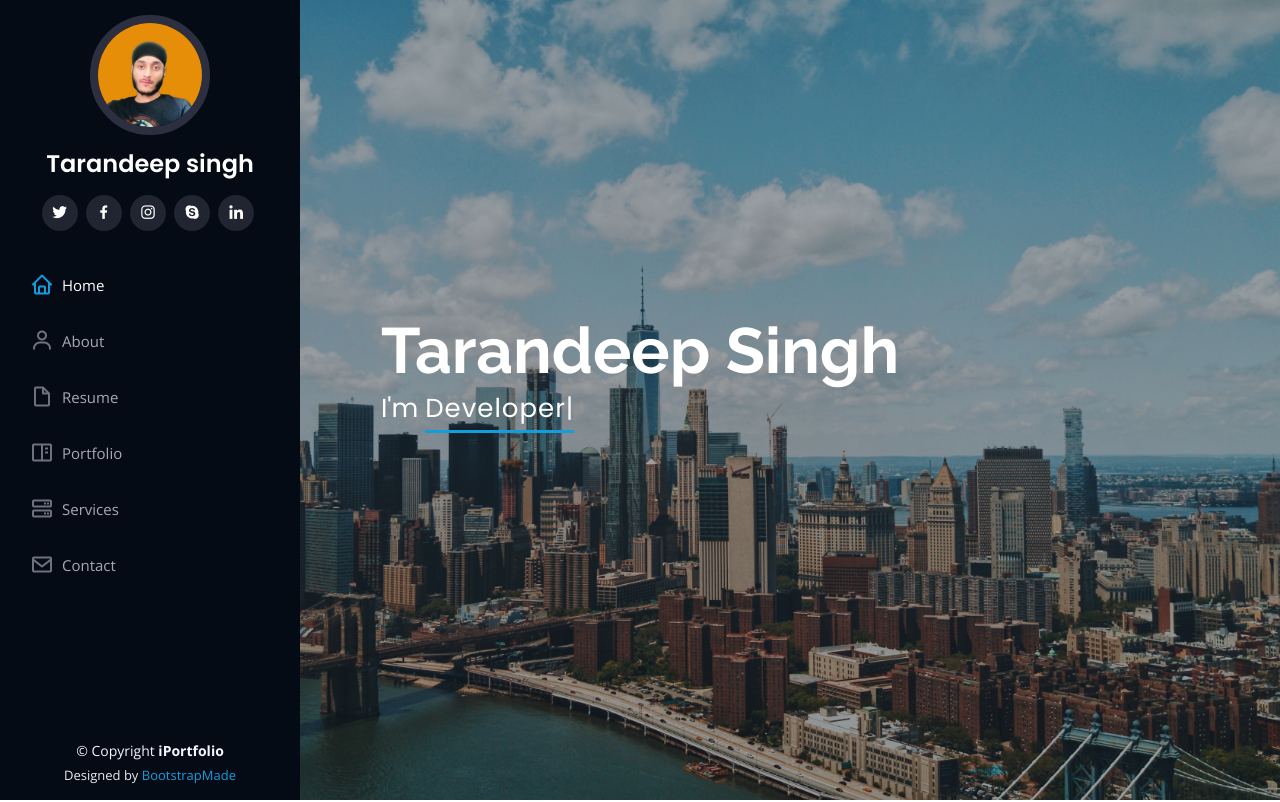
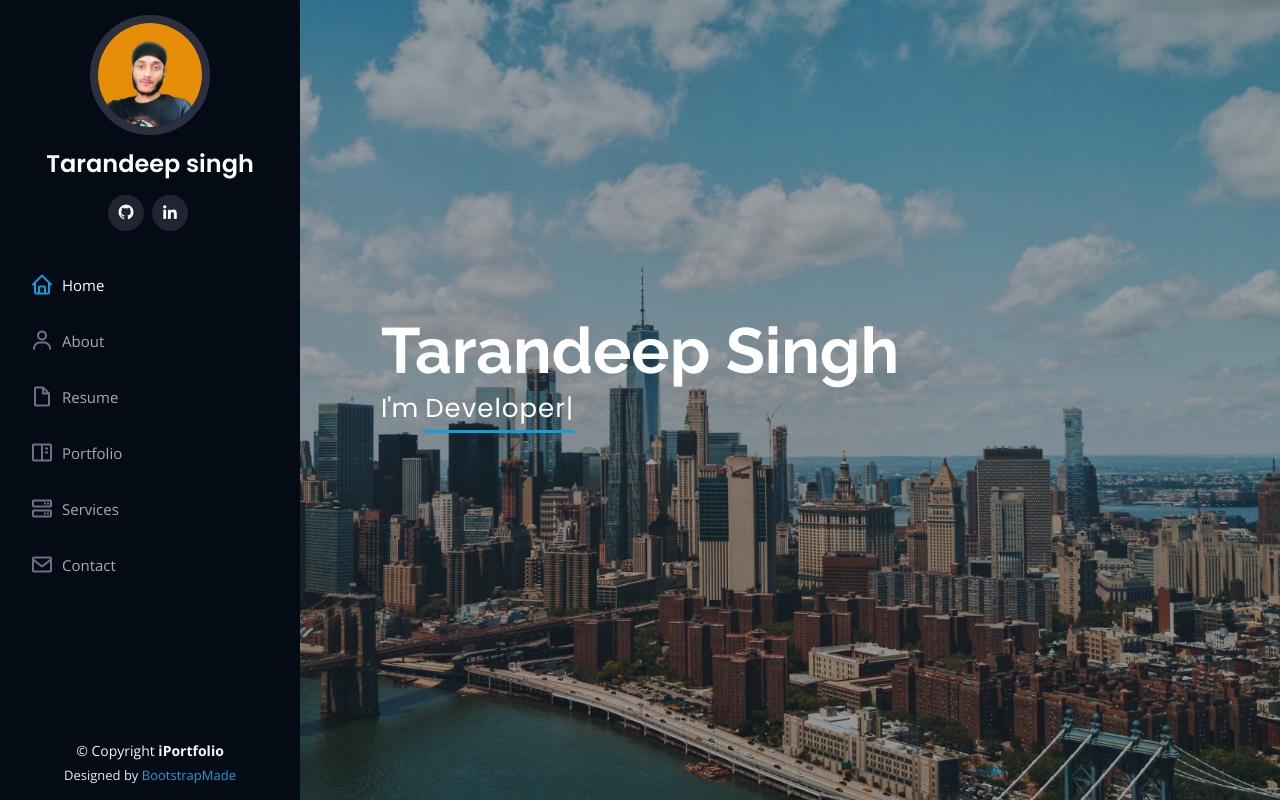
Before and after one commit to tarensss/Tarandeep-website, a plain HTML site: page index.html in a window 1280 px wide. Shown: the top 802 px of the page. Drawn offline with nearby package versions, Linux system fonts and the light colour scheme.

Commit message:
Update index.html
sd

```diff
--- a/index.html
+++ b/index.html
@@ -48,10 +48,7 @@
         <img src="assets/img/profile-img.jpg" alt="" class="img-fluid rounded-circle">
         <h1 class="text-light"><a href="index.html">Tarandeep singh</a></h1>
         <div class="social-links mt-3 text-center">
-          <a href="#" class="twitter"><i class="bx bxl-twitter"></i></a>
-          <a href="#" class="facebook"><i class="bx bxl-facebook"></i></a>
-          <a href="#" class="instagram"><i class="bx bxl-instagram"></i></a>
-          <a href="#" class="google-plus"><i class="bx bxl-skype"></i></a>
+          <a href="#" class="github"><i class="bx bxl-github"></i></a>
           <a href="#" class="linkedin"><i class="bx bxl-linkedin"></i></a>
         </div>
       </div>
```
